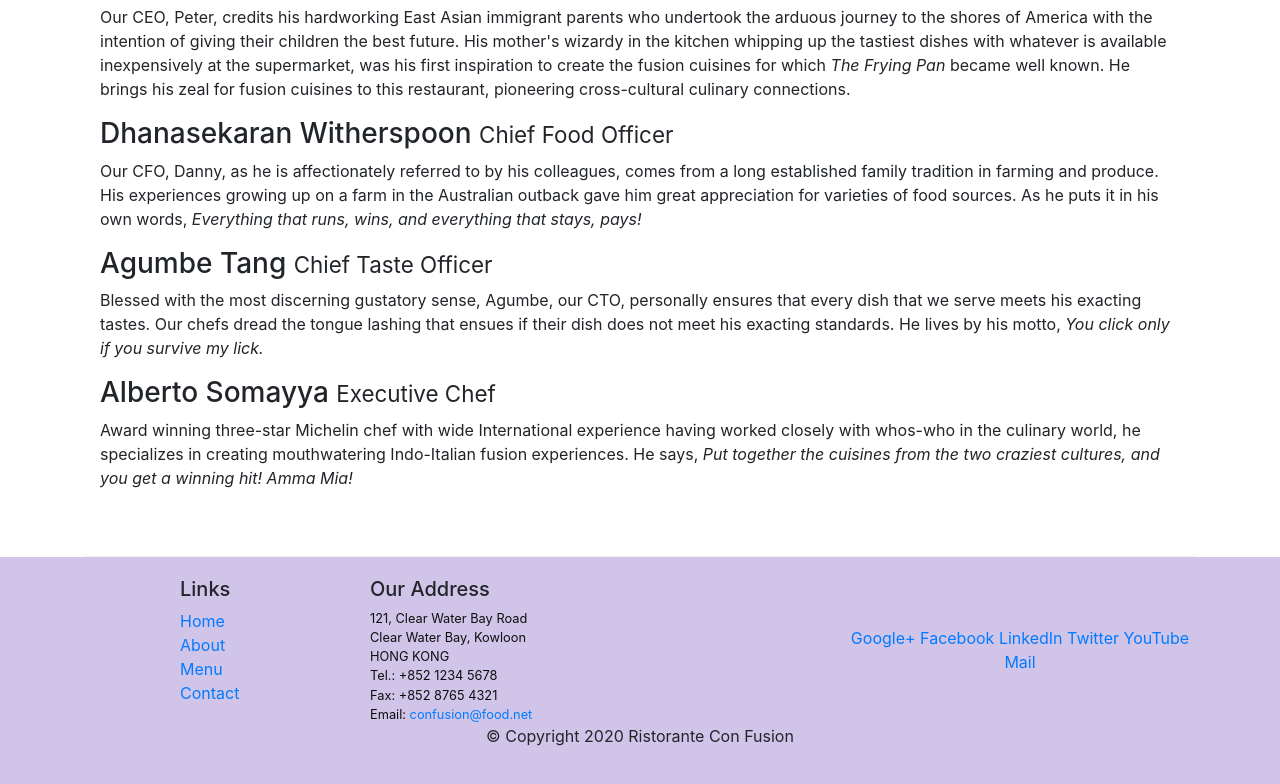
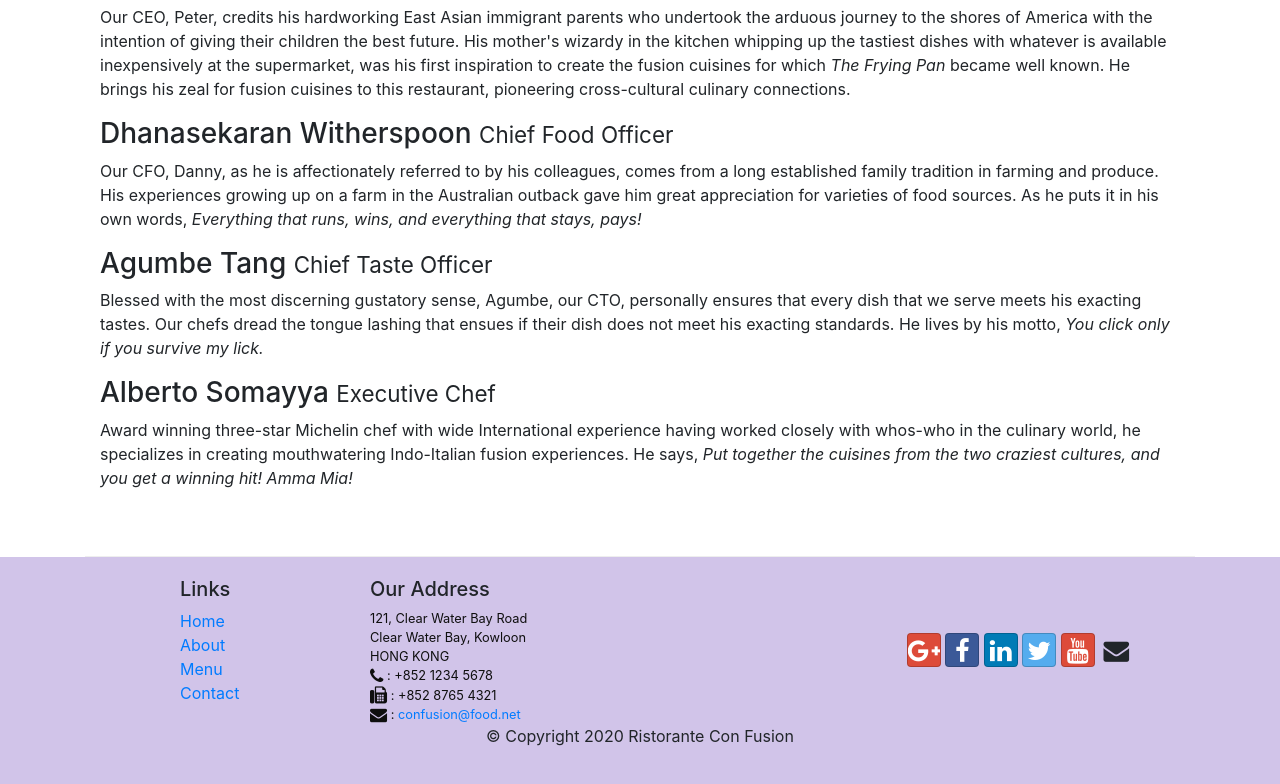
Before and after one commit to khatrisuneel96/Bootstrap4, a website: page aboutus.html in a window 1280 px wide. Shown: the part 993-1777 px from the top of the page. Drawn offline with nearby package versions, Linux system fonts and the light colour scheme.

Commit message:
Icon Font

```diff
--- a/aboutus.html
+++ b/aboutus.html
@@ -9,6 +9,8 @@
 
     <!-- Bootstrap CSS -->
     <link rel="stylesheet" href="node_modules/bootstrap/dist/css/bootstrap.min.css">
+    <link rel="stylesheet" href="node_modules/font-awesome/css/font-awesome.min.css">
+    <link rel="stylesheet" href="node_modules/bootstrap-social/bootstrap-social.css">
     <link rel="stylesheet" href="/css/style.css">
 
     <title>Ristorante Con Fusion: About Us</title>
@@ -26,10 +28,10 @@
 
             <div class="collapse navbar-collapse" id="Navbar">
                 <ul class="navbar-nav mr-auto">
-                    <li class="nav-item"><a class="nav-link" href="./index.html">Home</a></li>
-                    <li class="nav-item active"><a class="nav-link" href="#">About</a></li>
-                    <li class="nav-item"><a class="nav-link" href="#">Menu</a></li>
-                    <li class="nav-item"><a class="nav-link" href="#">Contact</a></li>
+                    <li class="nav-item"><a class="nav-link" href="./index.html"><i class="fa fa-home fa-lg"></i> Home</a></li>
+                    <li class="nav-item active"><a class="nav-link" href="#"><i class="fa fa-info fa-lg"></i> About</a></li>
+                    <li class="nav-item"><a class="nav-link" href="#"><i class="fa fa-list fa-lg"></i> Menu</a></li>
+                    <li class="nav-item"><a class="nav-link" href="#"><i class="fa fa-address-card fa-lg"></i> Contact</a></li>
                 </ul>
             </div>
         </div>
@@ -103,19 +105,19 @@
 		              121, Clear Water Bay Road<br>
 		              Clear Water Bay, Kowloon<br>
 		              HONG KONG<br>
-		              Tel.: +852 1234 5678<br>
-		              Fax: +852 8765 4321<br>
-		              Email: <a href="mailto:confusion@food.net">confusion@food.net</a>
+		              <i class="fa fa-phone fa-lg"></i> : +852 1234 5678<br>
+		              <i class="fa fa-fax fa-lg"></i> : +852 8765 4321<br>
+		              <i class="fa fa-envelope fa-lg"></i> : <a href="mailto:confusion@food.net">confusion@food.net</a>
 		           </address>
                 </div>
                 <div class="col-12 col-sm-4 align-self-center">
                     <div class="text-center">
-                        <a href="http://google.com/+">Google+</a>
-                        <a href="http://www.facebook.com/profile.php?id=">Facebook</a>
-                        <a href="http://www.linkedin.com/in/">LinkedIn</a>
-                        <a href="http://twitter.com/">Twitter</a>
-                        <a href="http://youtube.com/">YouTube</a>
-                        <a href="mailto:">Mail</a>
+                        <a class="btn btn-social-icon btn-google" href="http://google.com/+"><i class="fa fa-google-plus"></i></a>
+                        <a class="btn btn-social-icon btn-facebook" href="http://www.facebook.com/profile.php?id="><i class="fa fa-facebook"></i></a>
+                        <a class="btn btn-social-icon btn-linkedin" href="http://www.linkedin.com/in/"><i class="fa fa-linkedin"></i></a>
+                        <a class="btn btn-social-icon btn-twitter" href="http://twitter.com/"><i class="fa fa-twitter"></i></a>
+                        <a class="btn btn-social-icon btn-google" href="http://youtube.com/"><i class="fa fa-youtube"></i></a>
+                        <a class="btn btn-social-icon" href="mailto:"><i class="fa fa-envelope"></i></a>
                     </div>
                 </div>
            </div>
--- a/package.json
+++ b/package.json
@@ -15,6 +15,8 @@
   },
   "dependencies": {
     "bootstrap": "^4.5.0",
+    "bootstrap-social": "^5.1.1",
+    "font-awesome": "^4.7.0",
     "jquery": "^3.3.1",
     "popper.js": "^1.16.0"
   }
```
Also changed, not shown: index.html (+15 -13 lines), 1 other file.
